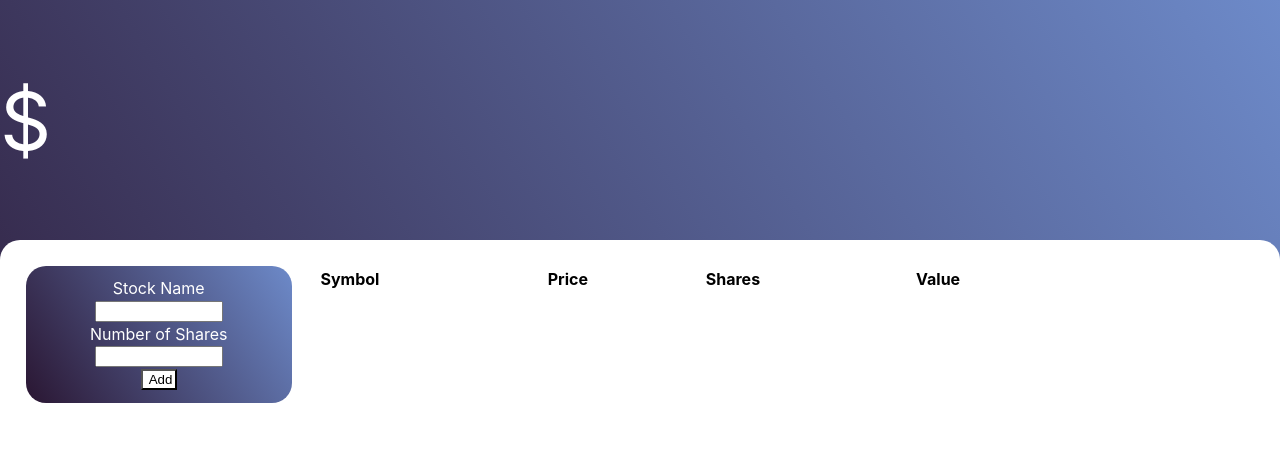
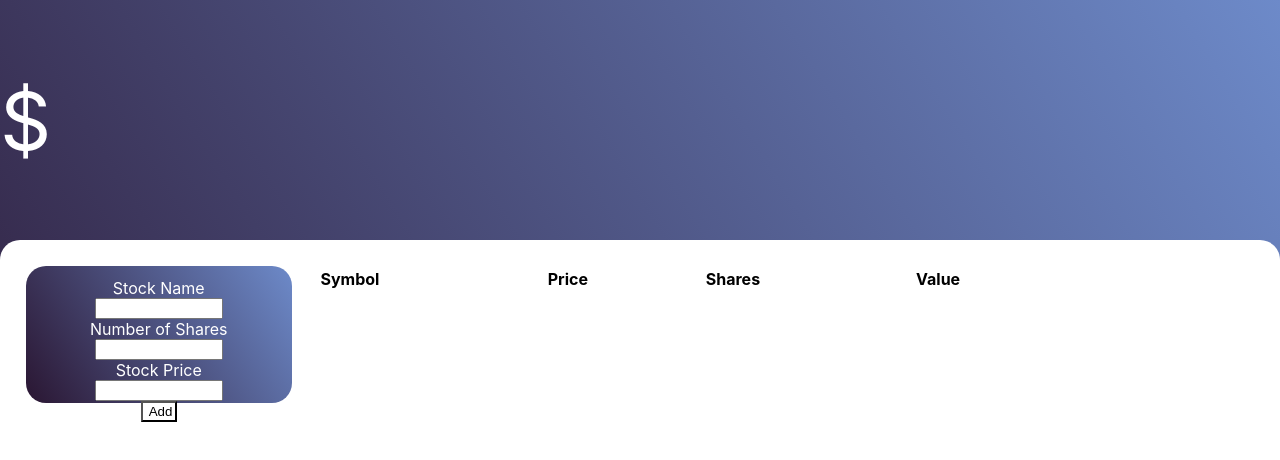
Before and after one commit to Stefan-RR/stock-portfolio-tracker, a React (Create React App) app: page / in a window 1280 px wide. Shown: the top 460 px of the page. Built offline with nearby package versions, Linux system fonts and the light colour scheme.

Commit message:
Update Stock.js

```diff
--- a/src/componenets/Stock.js
+++ b/src/componenets/Stock.js
@@ -29,6 +29,8 @@ function Stock({ addStock }) {
             <input type='text' value={stockName} onChange={(e) => setStockName(e.target.value)} onBlur={handleName}></input>
             <label>Number of Shares</label>
             <input type='number' value={quantity} onChange={(e) => setQuantity(e.target.value)}></input>
+            <label>Stock Price</label>
+            <input type='number' value={newPrice}></input>
             <button type='submit'>Add</button>
         </form>
     )
```
